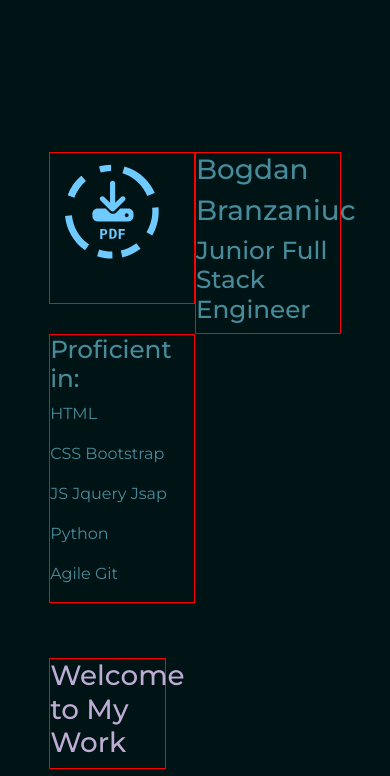
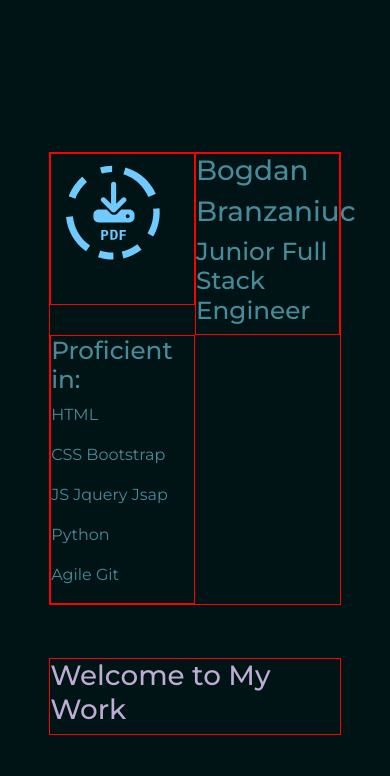
Before and after one commit to Bogdan-Branzaniuc/CV, a website with bundled scripts: page index.html in a window 390 px wide. Shown: the part 68-844 px from the top of the page. Built offline with nearby package versions, Linux system fonts and the light colour scheme.

Commit message:
improved the grid system on the page

```diff
--- a/assets/css-files/navigation.css
+++ b/assets/css-files/navigation.css
@@ -178,6 +178,8 @@ nav {
     }
 
     .nav-heading {
+        display: flex;
+        justify-content: center;
         min-width: 25%;
         padding: 0.3em;
         height: 100%;
@@ -196,10 +198,12 @@ nav {
     }
 
     .nav-spy-wrapper {
+        display: flex;
+        justify-content: center;
         min-width: 75%;
+        left: 0;
         padding: 0;
         font-size: 12px;
-        left: 0;
     }
 
     .nav-spy-wrapper li {
--- a/index.html
+++ b/index.html
@@ -80,28 +80,30 @@
     <!-- Itro Section -->
     <section class="container-fluid section intro-section">
         <div id="intro" class="anchor-scroll-tag"></div>
+        <div class="row main-row g-0">
+            <div class="col-1 col-lg-2 col-xl-3"></div> <!-- section - spacer -->
+            <div class="col-10 col-lg-8 col-xl-7 content-col">
+                <!-- ###################### SECTION CONTENT START:-->
                 <div class="row g-0">
-            <div class="col-1 col-lg-2 col-xl-3"></div> <!-- section - spacer -->
-            <div class="col-5 col-lg-3 col-xl-2 content-col">
+                    <div class="col-6 col-lg-5 col-xl-4 content-col">
                         <div class="in-page-circle-wrapper">
                             <a class="download-PDF-svg-tag" href="#">
                                 <script src="/assets/media/svg/download-PDF-svg-tag.js"></script>
                             </a>
                         </div>
                     </div>
-            <div class="col-5 col-lg-5 content-col intro-content">
+                    <div class="col-6 col-lg-7 col-xl-8 content-col intro-content">
                         <div class="section-headnings">
                             <h1>Bogdan</h1>
                             <h1>Branzaniuc</h1>
                             <h2>Junior Full Stack Engineer</h1>
                         </div>
                     </div>
-            <div class="col-1 col-lg-2"></div> <!-- section - spacer -->
+
 
                 </div>
                 <div class="row g-0">
-            <div class="col-1 col-lg-2 col-xl-3"></div> <!-- section - spacer -->
-            <div class="col-5 col-lg-3 col-xl-2 content-col">
+                    <div class="col-6 col-lg-5 col-xl-4 content-col">
                         <div>
                             <h2>Proficient in:</h2>
                             <p>HTML</p>
@@ -111,9 +113,12 @@
                             <p>Agile Git</p>
                         </div>
                     </div>
-            <div class="col-6 col-lg-7 col-xl-7">
+                    <div class="col-6 col-lg-7 col-xl-8">
                     </div>
-
+                </div>
+                <!-- ###################### SECTION CONTENT END-->
+            </div>
+            <div class="col-1 col-lg-2"></div> <!-- section - spacer -->
         </div>
     </section>
     <!-- Work Section-->
@@ -121,10 +126,19 @@
         <div id="work" class="anchor-scroll-tag"></div>
         <div class="row g-0">
             <div class="col-1 col-lg-2 col-xl-3"></div> <!-- section - spacer -->
-            <div class="col-4 col-lg-8 col-xl-7 content-col">
+            <div class="col-10 col-lg-8 col-xl-7 content-col">
+
+                <!-- ###################### SECTION CONTENT START:-->
+                <div class="row g-0">
+                    <div class="col-12">
                         <div class="section-headnings">
                             <h1>Welcome to My Work</h1>
                         </div>
+                    </div>
+                </div>
+
+                <!-- ###################### SECTION CONTENT END:-->
+
             </div>
             <div class="col-1 col-lg-2"></div> <!-- section - spacer -->
         </div>
```
Lines whose indentation alone changed are shown as unchanged.
